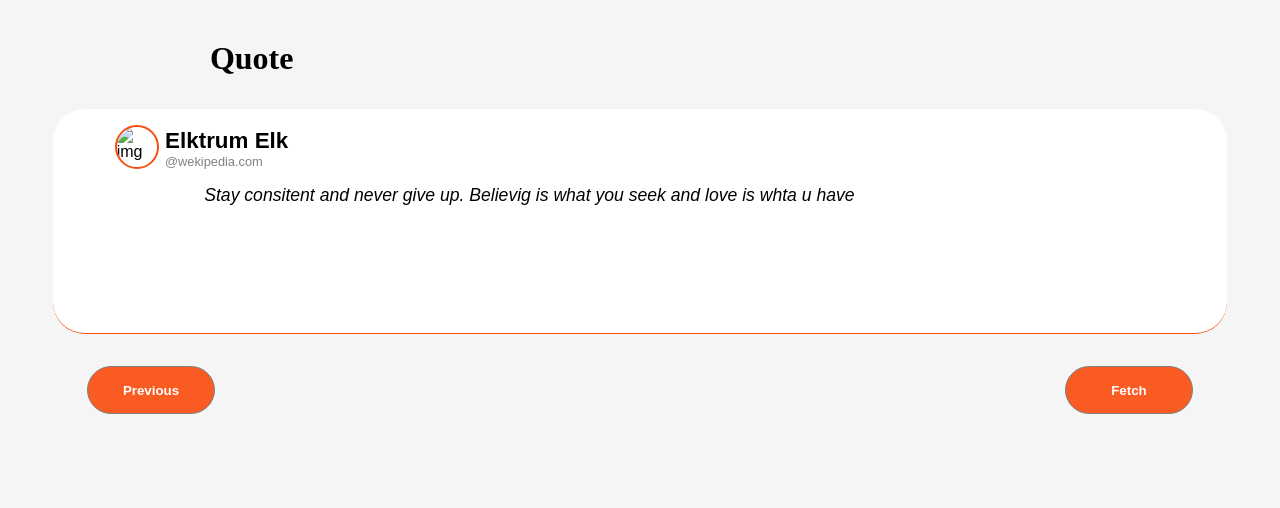
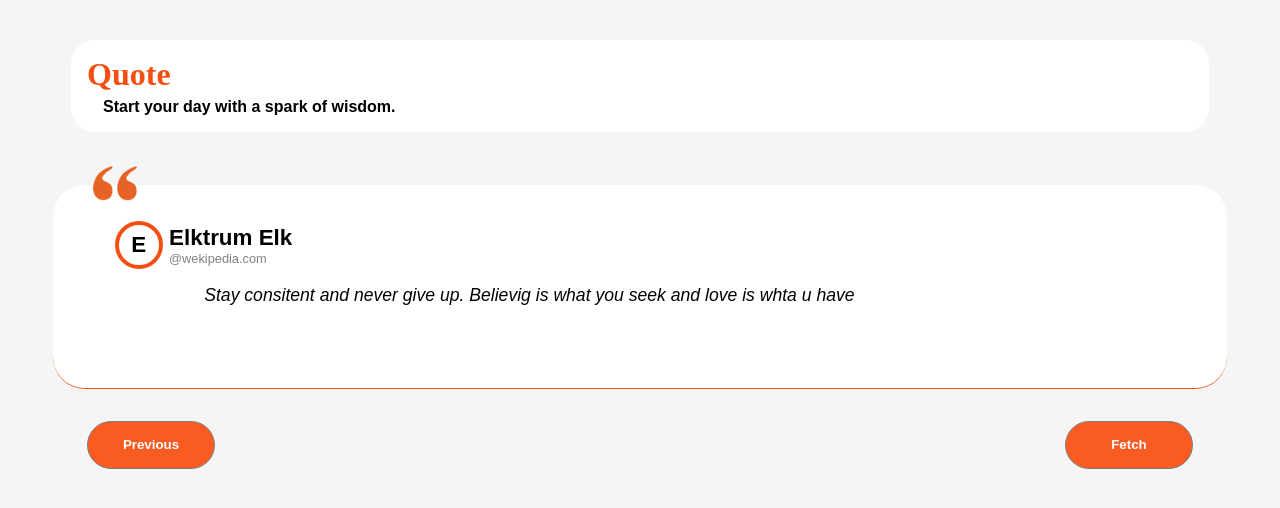
Before and after one commit to ElktrumElk/Reminder, a plain HTML site: page ai_quote/quote.html in a window 1280 px wide. Drawn offline with Linux system fonts and the light colour scheme; a web font is replaced by a local one.

Commit message:
Quote functionality has been added

```diff
--- a/ai_quote/quote.css
+++ b/ai_quote/quote.css
@@ -43,19 +43,34 @@ body {
 
 .title_cnt {
 
-    width: 70%;
+    width: 90%;
     display: flex;
+    flex-direction: column;
+
+    gap: .3rem;
+    background-color: var(--bg-color-a);
+    padding: 1rem 1rem;
+    border-radius: 1.5rem;
 }
 
 .title_cnt h1 {
     margin: 0;
     font-family: "Bai Jamjuree";
     font-style: normal;
+    color: var(--orange-border);
+}
+.title_cnt span {
+    margin: 0;
+    font-family:sans-serif;
+    font-style: normal;
+    margin-inline-start: 1rem;
+    font-weight: bolder;
 }
 
 .quote_card {
     width: 95%;
     height: 12rem;
+    border: none;
     border-bottom: 1px solid var(--orange-border);
     border-radius: 2rem;
     background-color: var(--bg-color-a);
@@ -66,6 +81,10 @@ body {
     gap: 1rem;
     padding: 1rem .2rem;
 
+}
+
+.quote_card legend {
+    margin-inline-start: 2rem;
 }
 
 
@@ -79,10 +98,17 @@ body {
 .profile_pic {
     width: 40px;
     height: 40px;
-    border: 2px solid var(--orange-border);
+    border: 4px solid var(--orange-border);
+    background-color: rgb(255, 255, 255);
     border-radius: 10rem;
     object-fit: cover;
     object-position: center;
+    display: flex;
+    place-items: center;
+    place-content: center;
+    font-weight: bolder;
+    font-size: 1.4rem;
+
 }
 
 .profile_pic_img {
--- a/ai_quote/quote.html
+++ b/ai_quote/quote.html
@@ -19,12 +19,15 @@
     <div class="app">
         <div class="title_cnt">
             <h1>Quote</h1>
+
+            <span>Start your day with a spark of wisdom.</span>
+
         </div>
-        <div class="quote_card">
-
+        <fieldset class="quote_card">
+            <legend><img src="./orange-quotation-marks-png-7-1030x773-1.png" width="50"></legend>
             <div class="profile_cnt">
 
-                <img id="profile" class="profile_pic" src="" alt="img" />
+                <div id="profile" class="profile_pic" src="" alt="img">E</div>
 
 
                 <div class="profile_name_source_cnt">
@@ -36,7 +39,7 @@
             <div class="quote_section">
                 <p id="quote">Stay consitent and never give up. Believig is what you seek and love is whta u have</p>
             </div>
-        </div>
+        </fieldset>
 
         <div class="button_cnt">
             <button id="prev" class="btns">Previous</button>
--- a/ai_quote/quote_fetcher.js
+++ b/ai_quote/quote_fetcher.js
@@ -19,5 +19,5 @@ fetchBtn.addEventListener("click", async () => {
     nameOfAuhter.innerText = data.Quoter;
     quoteboard.innerText = data.Quote;
     source.innerHTML = `<a href="${data.source}">@${data.web_name}</a>`;
-    profileImage.src = data.profile_image;
+    profileImage.innerText = data.Quoter[0];
 })
```
Also changed, not shown: ai_quote/quote_ai.js (+25 -16 lines), ai_quote/orange-quotation-marks-png-7-1030x773-1.png (added).
